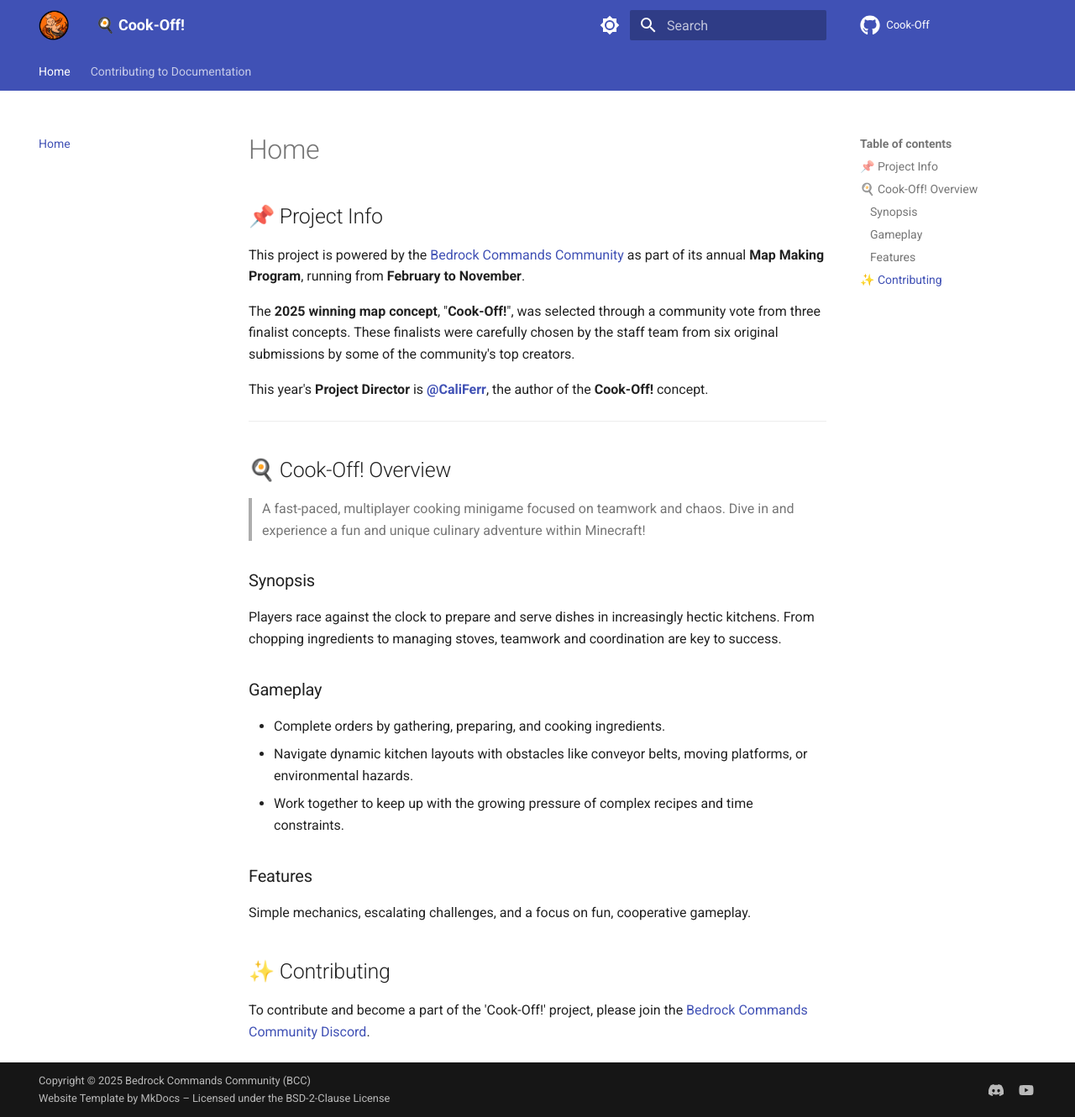
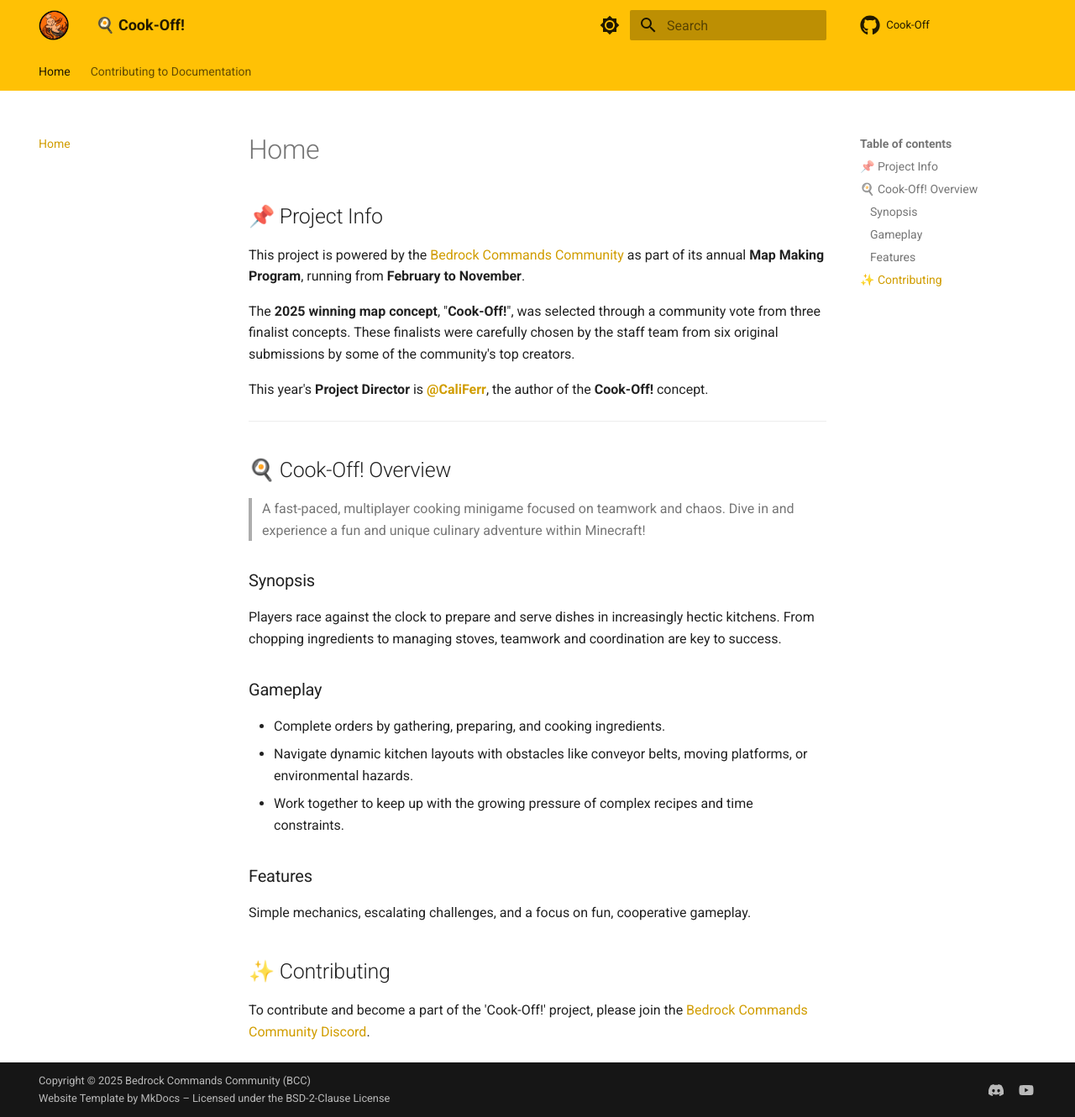
Before and after one commit to BedrockCommands/Cook-Off-Docs, an MkDocs documentation site: the page built from docs/docs/index.md, in a window 1280 px wide and 1330 px high. Shown: the whole window at 84% size. Built offline with MkDocs 1.6.1 and Material for MkDocs 9.7.7, drawn with Linux system fonts in a browser that asks for light colours; comment, search, counter and statistics services are not loaded.

Commit message:
Update mkdocs.yml

```diff
--- a/docs/mkdocs.yml
+++ b/docs/mkdocs.yml
@@ -26,14 +26,14 @@
     - content.code.copy
   palette:
     - scheme: default
-      primary: indigo
+      primary: amber
       accent: indigo
       toggle:
         icon: material/brightness-7
         name: Switch to dark mode
     - scheme: slate
-      primary: brown
-      accent: brown
+      primary: amber
+      accent: indigo
       toggle:
         icon: material/brightness-4
         name: Switch to light mode
```
